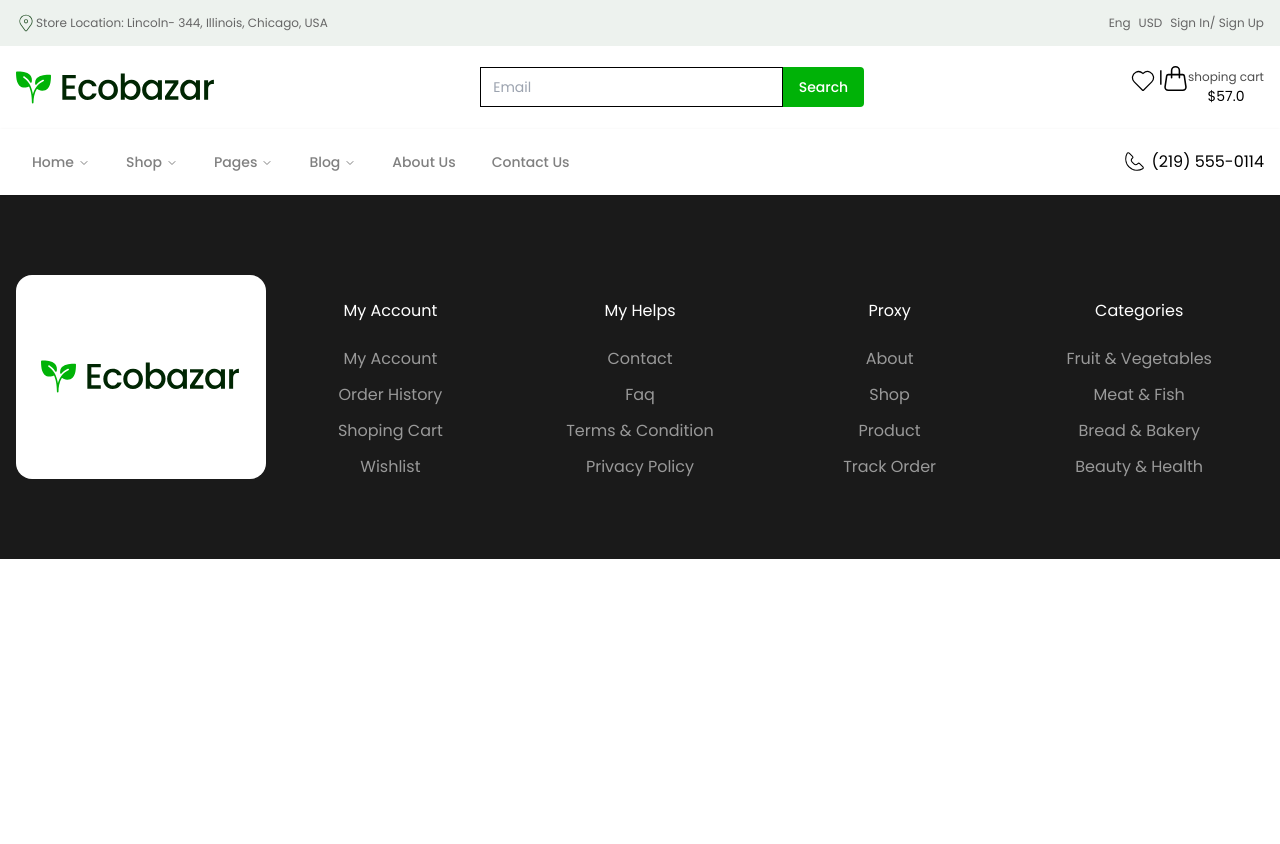
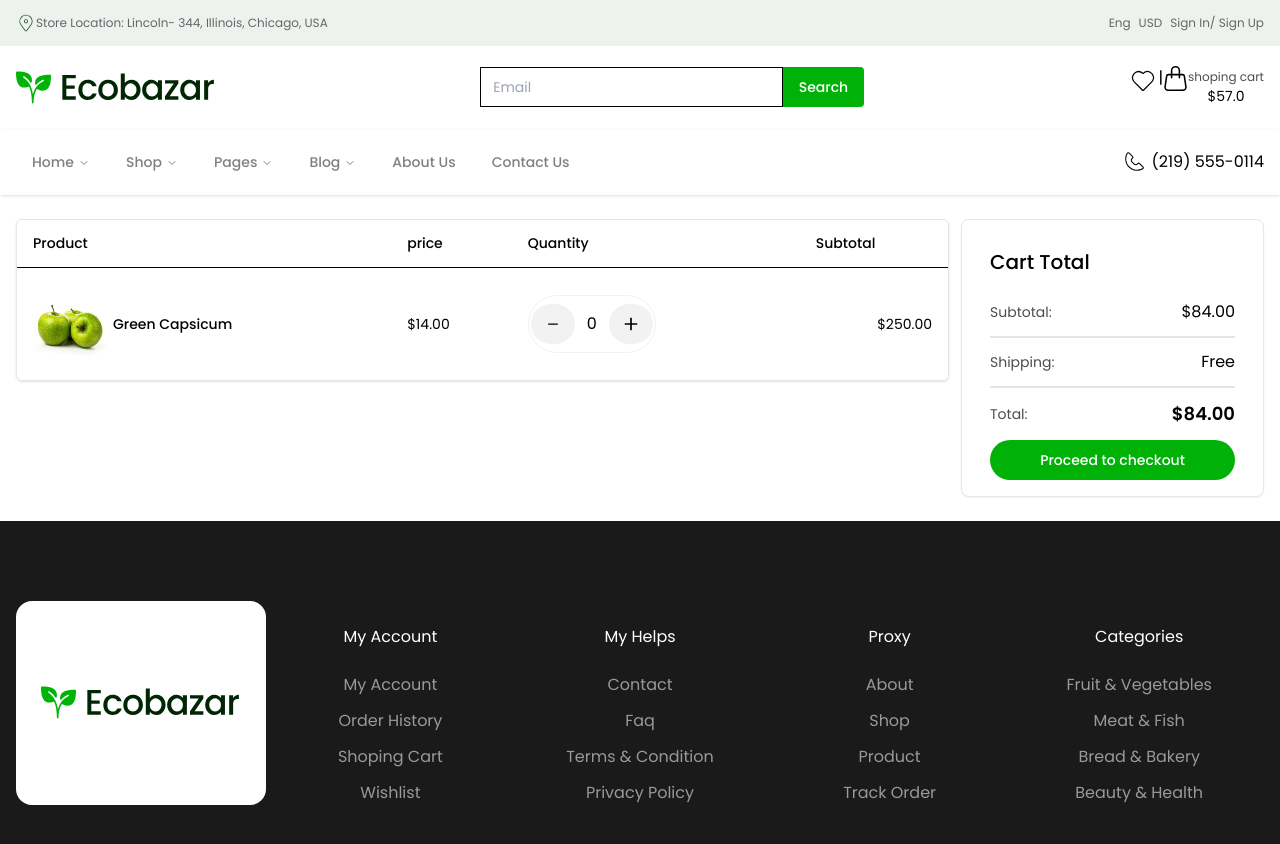
Before and after one commit to pankajjsdev/Ecobazar_FE, a Next.js app: page /cart in a window 1280 px wide. Shown: the top 844 px of the page. Before the commit the page ends 800 px from the top, so only its background shows below. Built offline with nearby package versions, Linux system fonts and the light colour scheme.

Commit message:
work on cart page

```diff
--- a/app/(root)/cart/page.tsx
+++ b/app/(root)/cart/page.tsx
@@ -1,13 +1,94 @@
+import QuantityButton from "@/components/_ui/cart/QuantityButton"
+import { Button } from "@/components/ui/button"
+
+import {
+    Card,
+    CardContent,
+    CardDescription,
+    CardFooter,
+    CardHeader,
+    CardTitle,
+} from "@/components/ui/card"
+
+
+import {
+    Table,
+    TableBody,
+    TableCaption,
+    TableCell,
+    TableHead,
+    TableHeader,
+    TableRow,
+} from "@/components/ui/table"
+import Image from "next/image"
+
 
 function page() {
-  return (
-    <div>
-        <div className="grid grid-cols-4">
-<div                  ></div>
-<div className=""></div>
+    return (
+        <div className="container py-6">
+            <section className="grid grid-cols-4 gap-3">
+                <div className="col-span-3">
+                    <div className="rounded-md border border-gray-gray1 shadow">
+                        <Table>
+                            {/* <TableCaption>A list of your recent invoices.</TableCaption> */}
+                            <TableHeader>
+                                <TableRow>
+                                    <TableHead className="">Product</TableHead>
+                                    <TableHead>price</TableHead>
+                                    <TableHead>Quantity</TableHead>
+                                    <TableHead className="">Subtotal</TableHead>
+                                </TableRow>
+                            </TableHeader>
+                            <TableBody>
+                                <TableRow>
+                                    <TableCell className="font-medium flex items-center">
+                                        <Image
+                                            src={"/images/products/product1.png"}
+                                            width={80}
+                                            height={80}
+                                            alt=""
+                                        />
+                                        <h1>    Green Capsicum</h1>
+                                    </TableCell>
+                                    <TableCell>$14.00</TableCell>
+                                    <TableCell>
+                                        <QuantityButton/>
+                                    </TableCell>
+                                    <TableCell className="text-right">$250.00</TableCell>
+                                </TableRow>
+                            </TableBody>
+                        </Table>
+
+                    </div>
+                </div>
+                <div className="">
+                    <Card>
+                        <CardContent>
+                            <div className="px-3">
+                                <div className="text-xl font-medium my-3">Cart Total</div>
+                                <div className="flex items-center justify-between border-b-2 border-b-[#E5E5E5] py-3">
+                                    <h3 className="text-gray-gray7 text-sm">Subtotal:</h3>
+                                    <h3>$84.00</h3>
+                                </div>
+                                <div className="flex items-center justify-between border-b-2 border-b-[#E5E5E5] py-3">
+                                    <h3 className="text-gray-gray7 text-sm">Shipping:</h3>
+                                    <h3>Free</h3>
+                                </div>
+                                <div className="flex items-center justify-between py-3">
+                                    <h3 className="text-gray-gray7 text-sm">Total:</h3>
+                                    <h3 className="text-lg font-semibold">$84.00</h3>
+                                </div>
+                                <div>
+                                    <Button className="bg-primary-primary text-white rounded-full w-full">
+                                        Proceed to checkout</Button>
+                                </div>
+                            </div>
+                        </CardContent>
+                    </Card>
+                </div>
+            </section>
         </div>
-    </div>
-  )
+    )
 }
 
 export default page
--- /dev/null
+++ b/components/_ui/cart/QuantityButton.tsx
@@ -0,0 +1,25 @@
+'use client'
+
+import { Button } from "@/components/ui/button";
+import { useState } from "react";
+
+import { IoMdAdd, IoIosRemove } from "react-icons/io";
+export default function QuantityButton() {
+    const [quantity, setQuantity] = useState<number>(0)
+
+    const increaseQuantity = () => {
+        setQuantity(quantity + 1)
+    }
+
+    const decreaseQuantity = () => {
+        if (quantity > 0)
+            setQuantity(quantity - 1)
+    }
+    return (
+        <div className="flex items-center justify-center  space-x-3 rounded-full p-[8px] border border-gray-gray.5 w-1/2">
+            <Button className="bg-gray-gray.5 rounded-full p-3 " onClick={decreaseQuantity}><IoIosRemove size={20}/></Button>
+            <span className="text-base w-4">{quantity}</span>
+            <Button className="bg-gray-gray.5 rounded-full p-3" onClick={increaseQuantity}><IoMdAdd size={20}/></Button>
+        </div>
+    )
+}
```
